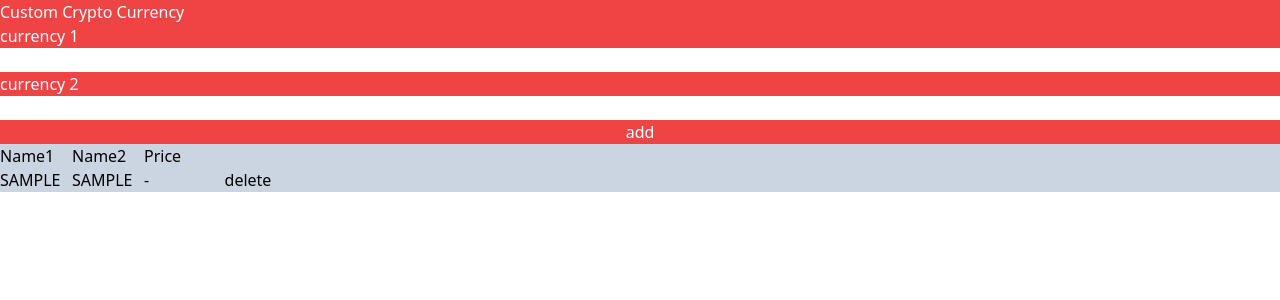
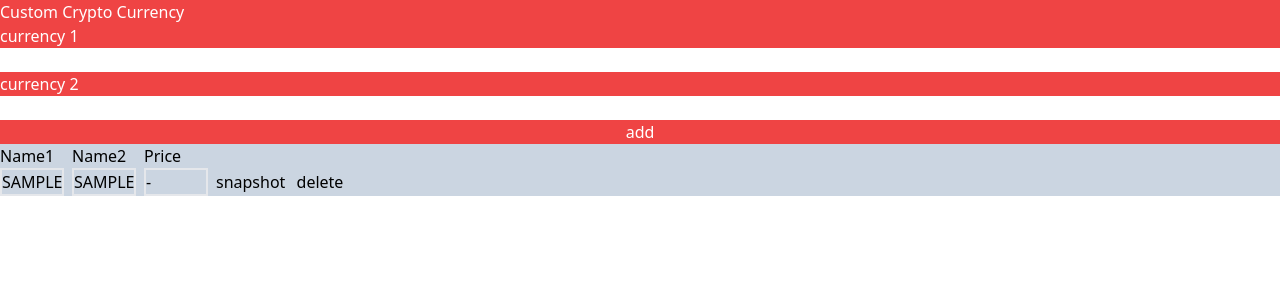
Before and after one commit to AnisimovStas/CCC, a Vue app: page / in a window 1280 px wide. Both pictures are taken after typing "Sample", "Sample" into the empty fields and a click on the button "add". Shown: the top 300 px of the page. Built offline with nearby package versions, Linux system fonts and the light colour scheme.

Commit message:
added snapshot

```diff
--- a/src/App.vue
+++ b/src/App.vue
@@ -1,10 +1,11 @@
 <script setup>
 import { reactive, ref } from "vue";
-import { fetchPrice } from "./api.js";
+import { updateCurrencyPrices } from "./api.js";
 const counter = ref(0);
 const currency1 = ref("");
 const currency2 = ref("");
 const currencyStore = ref([]);
+const snapshots = ref([]);
 
 async function addToStore() {
   const currentCurrencyToStore = {
@@ -13,7 +14,6 @@ async function addToStore() {
     price: "-",
   };
   this.currencyStore = [...this.currencyStore, currentCurrencyToStore];
-
   this.updateCurrencyPrices(
     currentCurrencyToStore.name1,
     currentCurrencyToStore.name2
@@ -24,19 +24,20 @@ function deleteFromStore(currencyToRemove) {
     (currency) => currency != currencyToRemove
   );
 }
-function updateCurrencyPrices(currencyName1, currencyName2) {
-  setInterval(async () => {
-    const f = await fetch(
-      `https://min-api.cryptocompare.com/data/price?fsym=${currencyName1}&tsyms=${currencyName2}`
-    );
-    const price = await f.json();
-    this.currencyStore.find(
-      (currency) =>
-        currency.name1 === currencyName1 && currency.name2 === currencyName2
-    ).price = price[currencyName2];
-  }, 5000);
-  this.currency1 = "";
-  this.currency2 = "";
+function snapshot(currencyToSnapshot) {
+  const snapshotedCurrency = {
+    name1: currencyToSnapshot.name1,
+    name2: currencyToSnapshot.name2,
+    price: currencyToSnapshot.price.toString(),
+    date: Date.now().toString(),
+  };
+  this.snapshots = [...this.snapshots, snapshotedCurrency];
+}
+function filtredSnapshots(currency) {
+  return this.snapshots.filter(
+    (snapshoted) =>
+      snapshoted.name1 == currency.name1 && snapshoted.name2 == currency.name2
+  );
 }
 </script>
 
@@ -67,9 +68,19 @@ function updateCurrencyPrices(currencyName1, currencyName2) {
           v-for="currency in currencyStore"
           :key="currency"
         >
-          <div class="w-16">{{ currency.name1 }}</div>
-          <div class="w-16">{{ currency.name2 }}</div>
-          <div class="w-16">{{ currency.price }}</div>
+          <div class="w-16 border-2">{{ currency.name1 }}</div>
+          <div class="w-16 border-2">{{ currency.name2 }}</div>
+          <div class="w-16 border-2">{{ currency.price }}</div>
+          <div
+            class="w-32 border-2"
+            v-for="snap in filtredSnapshots(currency)"
+            :key="snap"
+          >
+            Price: {{ snap.price }} date: {{ snap.date }}
+          </div>
+          <button @click.stop="snapshot(currency)" class="w-16">
+            snapshot
+          </button>
           <button @click.stop="deleteFromStore(currency)" class="w-16">
             delete
           </button>
--- a/src/api.js
+++ b/src/api.js
@@ -1,10 +1,17 @@
 const API_KEY =
   "85d4964e83d6e54ba4a126a258e47674a81e1f9be1b18b900757e96652e4ec5a";
 
-export async function fetchPrice() {
-  const tsyms = currencyName2;
-  const f = await fetch(
-    `https://min-api.cryptocompare.com/data/price?fsym=${currencyName1}&tsyms=${currencyName2}`
-  );
-  const price = await f.json();
+export function updateCurrencyPrices(currencyName1, currencyName2) {
+  setInterval(async () => {
+    const f = await fetch(
+      `https://min-api.cryptocompare.com/data/price?fsym=${currencyName1}&tsyms=${currencyName2}`
+    );
+    const price = await f.json();
+    this.currencyStore.find(
+      (currency) =>
+        currency.name1 === currencyName1 && currency.name2 === currencyName2
+    ).price = price[currencyName2];
+  }, 5000);
+  this.currency1 = "";
+  this.currency2 = "";
 }
```
